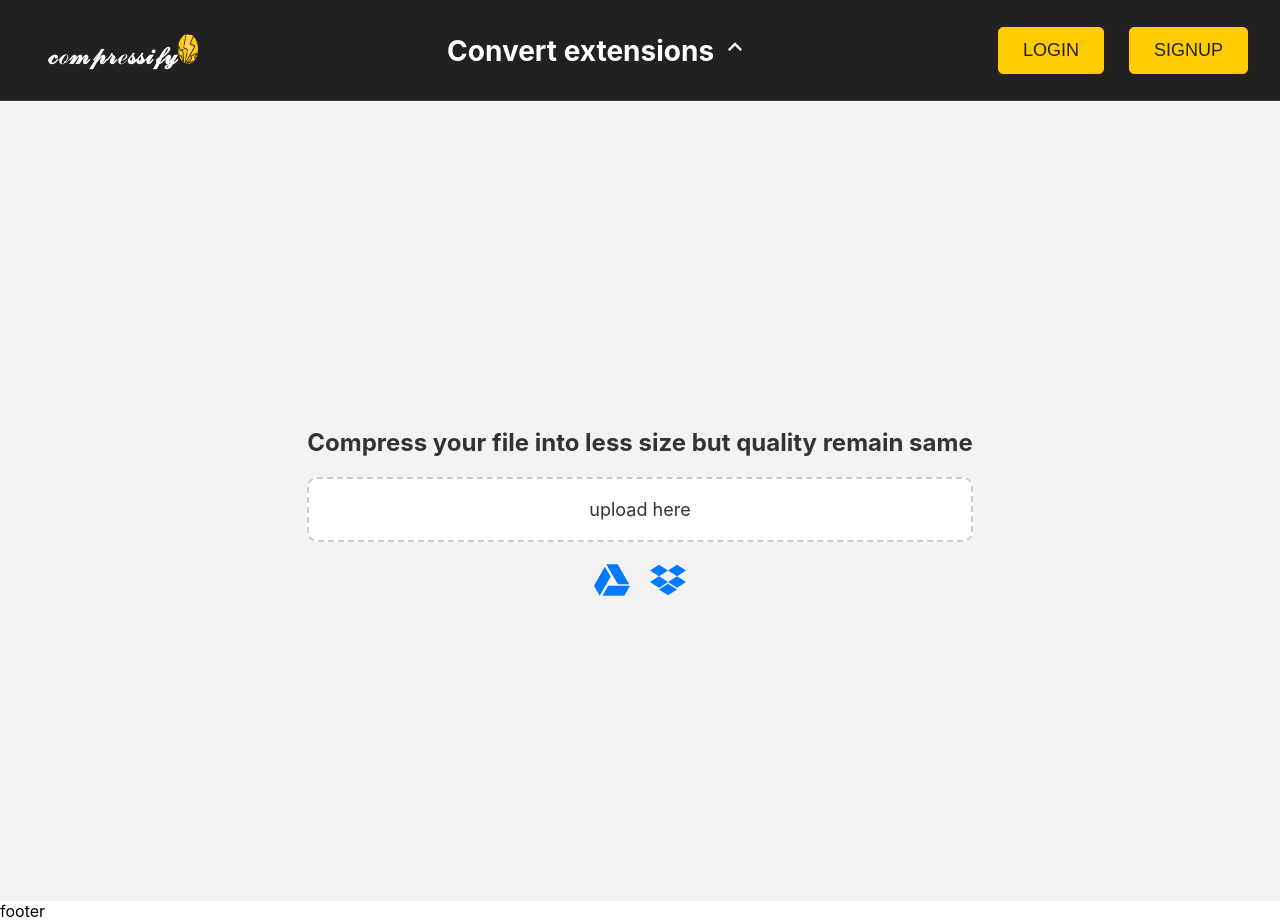
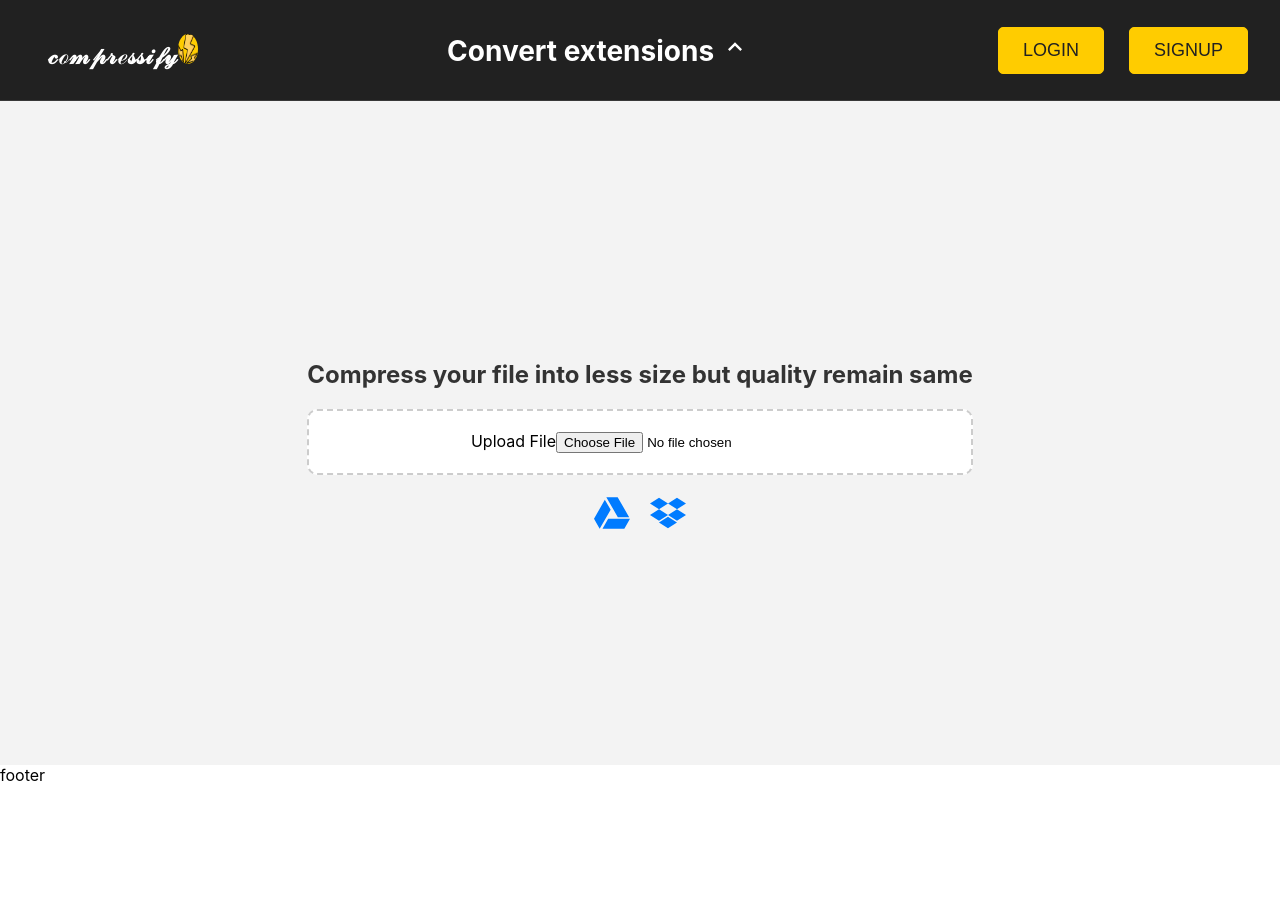
Before and after one commit to Xharry01X/Compression, a React (Create React App) app in the folder compressed/: page / in a window 1280 px wide. After the commit the page ends 800 px from the top, so only its background shows below. Built offline with nearby package versions, Linux system fonts and the light colour scheme.

Commit message:
#working on homepage

```diff
--- a/compressed/src/App.js
+++ b/compressed/src/App.js
@@ -4,6 +4,7 @@ import {BrowserRouter,Routes,Route} from "react-router-dom"
 import Homepage from "./component/homepage/Homepage";
 import Header from "./component/header/Header";
 import Footer from "./component/footer/Footer";
+import CompressFile from "./component/compress/Compress";
 
 function App() {
   return (
@@ -12,6 +13,7 @@ function App() {
     <BrowserRouter>
     <Routes>
       <Route path="/" element={<Homepage/>}/>
+      <Route path="/compress_file" element={<CompressFile/>}/>
     </Routes>
     </BrowserRouter>
     <Footer/>
--- /dev/null
+++ b/compressed/src/component/compress/Compress.jsx
@@ -0,0 +1,11 @@
+import React from 'react'
+
+const CompressFile = () => {
+  return (
+    <div>
+
+    </div>
+  )
+}
+
+export default CompressFile
--- a/compressed/src/component/homepage/Homepage.jsx
+++ b/compressed/src/component/homepage/Homepage.jsx
@@ -4,12 +4,21 @@ import { FaDropbox } from "react-icons/fa6";
 import "./Homepage.scss"
 
 const Homepage = () => {
+
+
+const handleFileUpload=(e)=>{
+const file=e.target.files[0]
+console.log(file);
+}
+
   return (
     <div className='outer'>
       <div className="inner">
         <h3>Compress your file into less size but quality remain same</h3>
         <div className="upload">
-          <text>upload here</text>
+          <label htmlFor='fileInput'>Upload File</label>
+          <input type='file' id='fileInput' onChange={handleFileUpload}/>
+
         </div>
             <div className="icon">
               <FaGoogleDrive/>
--- a/compressed/src/component/homepage/Homepage.scss
+++ b/compressed/src/component/homepage/Homepage.scss
@@ -4,7 +4,7 @@
     display: flex;
     justify-content: center;
     align-items: center;
-    height: 100vh;
+    height: 83vh;
     background-color: #f3f3f3; /* Light gray background */
   }
 
```
Also changed, not shown: compressed/src/component/compress/Compress.scss (added).
